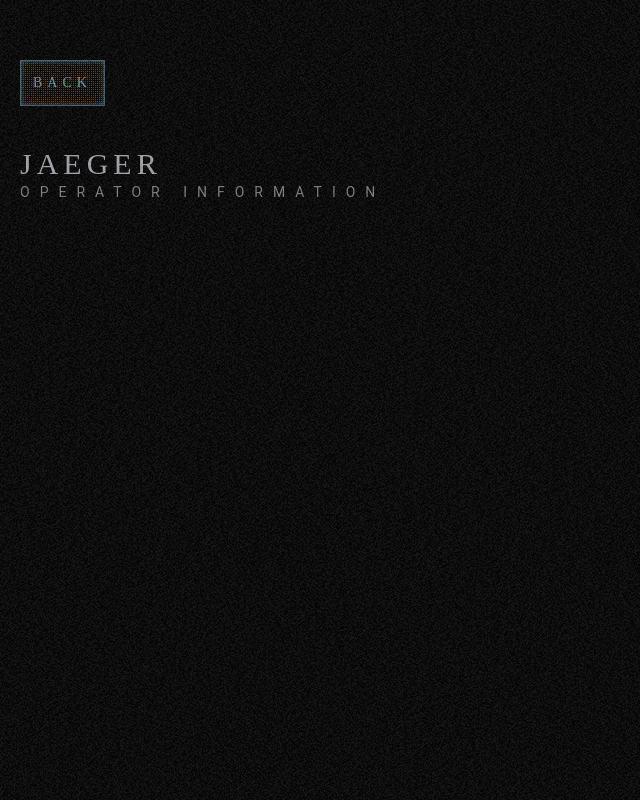
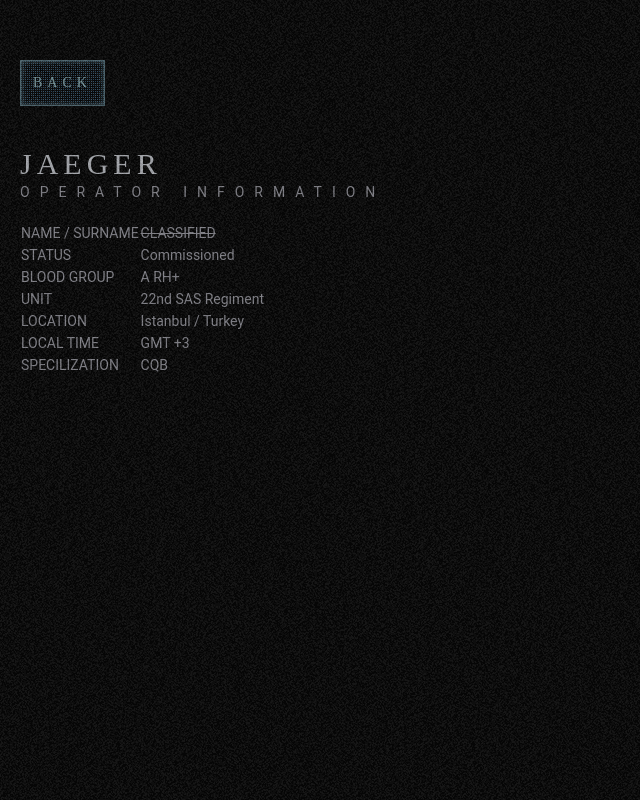
Before and after one commit to jaeger-dvlp/call-of-duty-portfolio, a React (Create React App) app: page /operator-information in a window 1280 px wide. Shown: the whole page, without its empty margins (0-640 px from the left). Built offline with nearby package versions, Linux system fonts and the light colour scheme.

Commit message:
Add data table

```diff
--- a/src/Pages/Information.js
+++ b/src/Pages/Information.js
@@ -45,13 +45,49 @@ export default function Information() {
             JAEGER
           </h1>
           <span
-            className="desc overflow-hidden transition-all duration-300 text-sm uppercase text-zinc-400"
+            className="desc w-full overflow-hidden transition-all duration-300 text-sm uppercase text-zinc-400"
             style={{
               letterSpacing: '10px'
             }}
           >
             OPERATOR INFORMATION
           </span>
+          <div className="w-full operator-information flex flex-wrap justify-start text-sm mt-5 text-zinc-400">
+            <table>
+              <tbody>
+                <tr>
+                  <td>NAME / SURNAME</td>
+                  <td className="line-through">
+                    CLASSIFIED
+                  </td>
+                </tr>
+                <tr>
+                  <td>STATUS</td>
+                  <td>Commissioned</td>
+                </tr>
+                <tr>
+                  <td>BLOOD GROUP</td>
+                  <td>A RH+</td>
+                </tr>
+                <tr>
+                  <td>UNIT</td>
+                  <td>22nd SAS Regiment</td>
+                </tr>
+                <tr>
+                  <td>LOCATION</td>
+                  <td>Istanbul / Turkey</td>
+                </tr>
+                <tr>
+                  <td>LOCAL TIME</td>
+                  <td>GMT +3</td>
+                </tr>
+                <tr>
+                  <td>SPECILIZATION</td>
+                  <td>CQB</td>
+                </tr>
+              </tbody>
+            </table>
+          </div>
         </div>
       </div>
     </>
```
